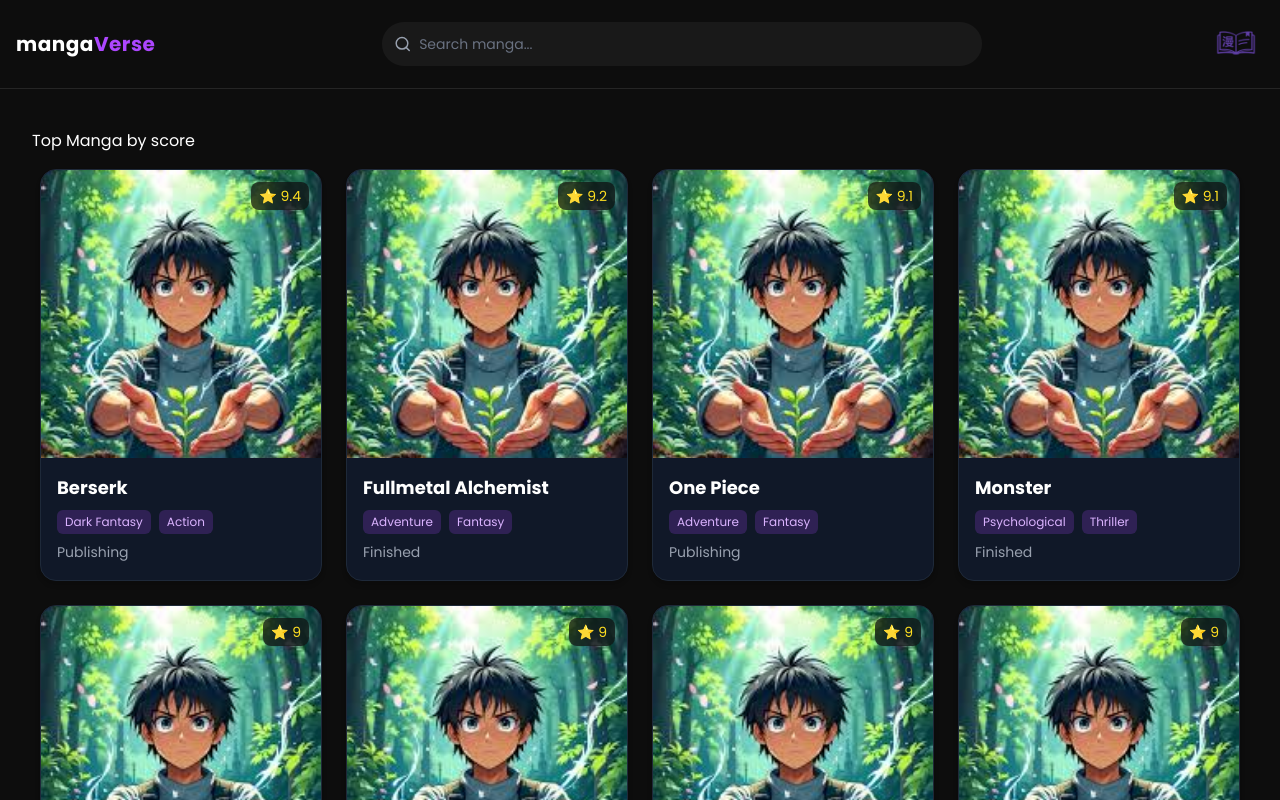
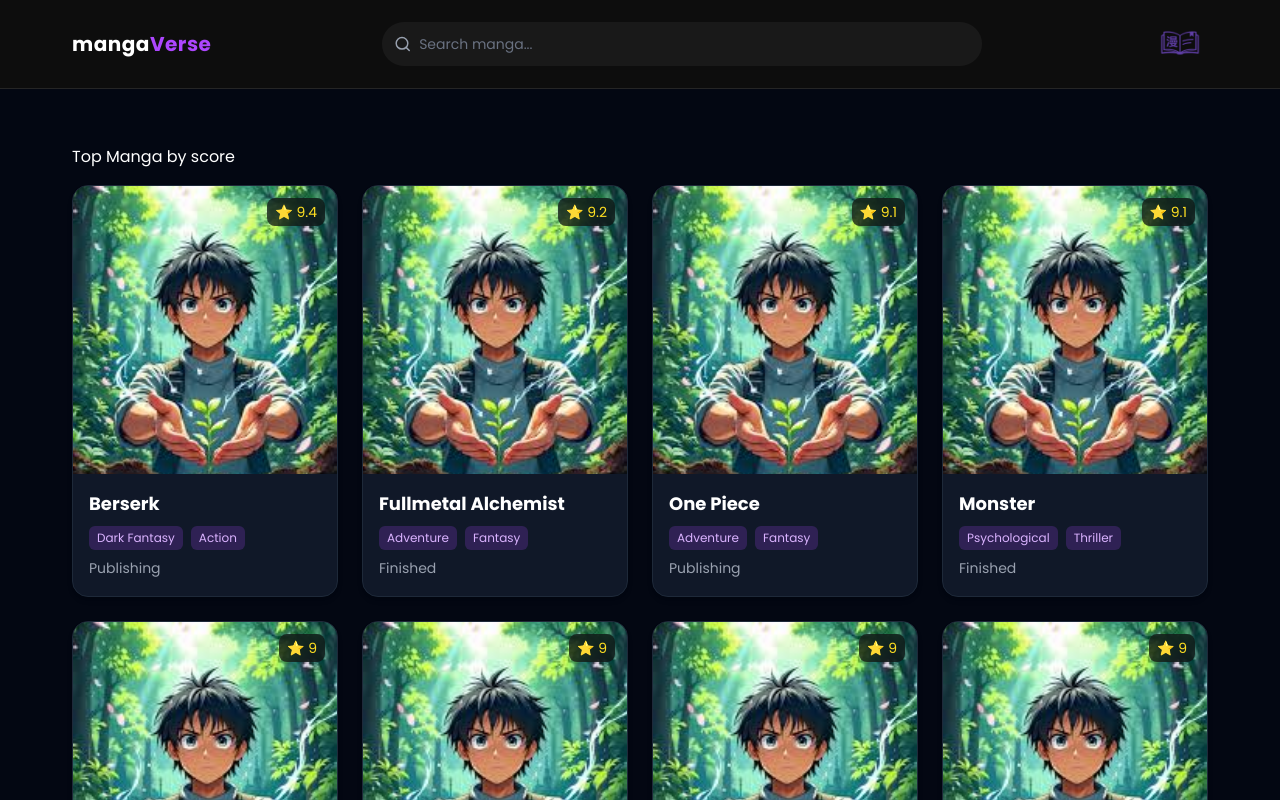
Before and after one commit to 01mehran/mangaVerse, a React (Vite) app: page / in a window 1280 px wide. Shown: the top 800 px of the page. Built offline with nearby package versions, Linux system fonts and the light colour scheme; data requests are answered from the project's data file.

Commit message:
style(ui): update UI styles & make responsive

```diff
--- a/index.html
+++ b/index.html
@@ -10,7 +10,7 @@
     />
     <title>MangaVerse | Explore the World of Manga</title>
   </head>
-  <body>
+  <body class="bg-gray-950">
     <div id="root"></div>
     <script type="module" src="/src/main.jsx"></script>
   </body>
--- a/src/components/Container.jsx
+++ b/src/components/Container.jsx
@@ -1,7 +1,3 @@
 export default function Container({ children }) {
-  return (
-    <section className="container mx-auto px-4 2xl:max-w-400">
-      {children}
-    </section>
-  );
+  return <section className="px-4 sm:px-8 xl:px-18">{children}</section>;
 }
--- a/src/components/Footer.jsx
+++ b/src/components/Footer.jsx
@@ -3,7 +3,7 @@
 
 export default function Footer() {
   return (
-    <footer className="border-t border-gray-800 bg-gray-950">
+    <footer className="border-t border-gray-800 bg-black">
       <Container>
         <div className="py-10">
           <div className="flex flex-col items-center justify-around gap-8 lg:flex-row">
--- a/src/components/Header.jsx
+++ b/src/components/Header.jsx
@@ -40,7 +40,7 @@
   };
 
   return (
-    <header className="w-full border-b border-white/10 text-white">
+    <header className="w-full border-b border-white/10 text-white bg-black">
       <Container>
         <div className="flex items-center justify-between py-4">
           {/* Logo */}
--- a/src/components/MangasList.jsx
+++ b/src/components/MangasList.jsx
@@ -13,13 +13,13 @@
 
   return (
     <Container>
-      <div className="py-8">
-        <h1 className="text-md sticky top-0 z-10 mb-2 bg-black py-2 text-white">
+      <div className="py-12">
+        <h1 className="text-md sticky top-0 z-10 mb-2 bg-gray-950 py-2 text-white">
           Top Manga by score{" "}
         </h1>
 
         {/* Manga Cards*/}
-        <div className="grid grid-cols-1 gap-6 px-2 sm:grid-cols-2 md:grid-cols-3 lg:grid-cols-4">
+        <div className="grid grid-cols-1 gap-6 sm:grid-cols-2 md:grid-cols-3 lg:grid-cols-4">
           {[...mangas]
             .sort((a, b) => b.score - a.score)
             .slice(0, 12)
--- a/src/index.css
+++ b/src/index.css
@@ -7,11 +7,10 @@
   --font-poppins: "Poppins", sans-serif;
 
   --color-black: #0d0d0d;
-  --color-purple: #ad46ff
+  --color-purple: #ad46ff --color-gray-950: ;
 }
 
 body {
   font-family: var(--font-poppins);
-  background-color: var(--color-black);
   min-height: 100dvh;
 }
--- a/src/pages/Home.jsx
+++ b/src/pages/Home.jsx
@@ -22,13 +22,13 @@
 
   return (
     <section>
-      <main className="min-h-screen pb-16">
-        <Container>
-          {isLoading && <Spinner />}
-          {error && <ErrorMessage error={error} />}
+      <main className="min-h-screen">
+        {/* <Container> */}
+        {isLoading && <Spinner />}
+        {error && <ErrorMessage error={error} />}
 
-          {!isLoading && !error && <MangasList />}
-        </Container>
+        {!isLoading && !error && <MangasList />}
+        {/* </Container> */}
       </main>
     </section>
   );
--- a/src/pages/MangaDetails.jsx
+++ b/src/pages/MangaDetails.jsx
@@ -49,14 +49,8 @@
   }, []);
 
   return (
-    <section className="min-h-screen bg-gray-950 text-white">
     <Container>
-        {isLoading && <Spinner />}
-        {error && <ErrorMessage error={error} />}
-
-        <main className="min-h-screen pb-16">
-          {!isLoading && !error && (
-            <div className="px-4 py-8">
+      <section className="min-h-screen bg-gray-950 py-12 text-white">
         {/* Back button */}
         <button
           onClick={() => navigate(-1)}
@@ -65,6 +59,12 @@
           <MoveLeft size={36} />
         </button>
 
+        {isLoading && <Spinner />}
+        {error && <ErrorMessage error={error} />}
+
+        <main className="min-h-screen">
+          {!isLoading && !error && (
+            <div className="">
               {/* Top section */}
               <section className="grid grid-cols-1 items-start gap-12 md:grid-cols-2">
                 {/* Cover */}
@@ -151,7 +151,7 @@
             </div>
           )}
         </main>
+      </section>
     </Container>
-    </section>
   );
 }
--- a/src/pages/SearchResult.jsx
+++ b/src/pages/SearchResult.jsx
@@ -17,6 +17,7 @@
 
 // Icons;
 import { MoveLeft } from "lucide-react";
+import ErrorMessage from "../components/ErrorMessage";
 
 export default function SearchResult() {
   // Get mangas, loading, state, and error from context;
@@ -34,28 +35,22 @@
   );
 
   return (
-    <section className="min-h-screen bg-gray-950">
     <Container>
+      <section className="min-h-screen bg-gray-950 py-12">
         {/* Back button */}
         <button
           onClick={() => navigate(-1)}
-          className="mt-10 mb-8 cursor-pointer text-gray-400 transition hover:-translate-x-px hover:text-purple-400"
+          className="mb-8 cursor-pointer text-gray-400 transition hover:-translate-x-px hover:text-purple-400"
         >
           <MoveLeft size={36} />
         </button>
 
-        <main className="min-h-screen pb-16">
-          {/* Search title */}
-          <h1 className="mb-4 text-xl font-bold text-white md:text-2xl">
-            Search results for:
-            <span className="ml-3 text-purple-400">"{query}"</span>
-          </h1>
-
+        <main className="min-h-screen">
           {/* Loading */}
           {isLoading && <Spinner />}
 
           {/* Error */}
-          {error && <p className="py-20 text-center text-red-500">{error}</p>}
+          {error && <ErrorMessage error={error} />}
 
           {/* Empty state */}
           {!isLoading && !error && filteredMangas.length === 0 && (
@@ -66,14 +61,22 @@
 
           {/* Results */}
           {!isLoading && !error && filteredMangas.length > 0 && (
-            <div className="grid grid-cols-1 gap-6 p-4 sm:grid-cols-2 md:grid-cols-3 lg:grid-cols-4">
+            <>
+              {/* Search title */}
+              <h1 className="mb-4 text-xl font-bold text-white md:text-2xl">
+                Search results for:
+                <span className="ml-3 text-purple-400">"{query}"</span>
+              </h1>
+
+              <div className="grid grid-cols-1 gap-6 sm:grid-cols-2 md:grid-cols-3 lg:grid-cols-4">
                 {filteredMangas.map((manga) => (
                   <MangaCard manga={manga} key={manga.id} />
                 ))}
               </div>
+            </>
           )}
         </main>
+      </section>
     </Container>
-    </section>
   );
 }
```
Lines whose indentation alone changed are shown as unchanged.
